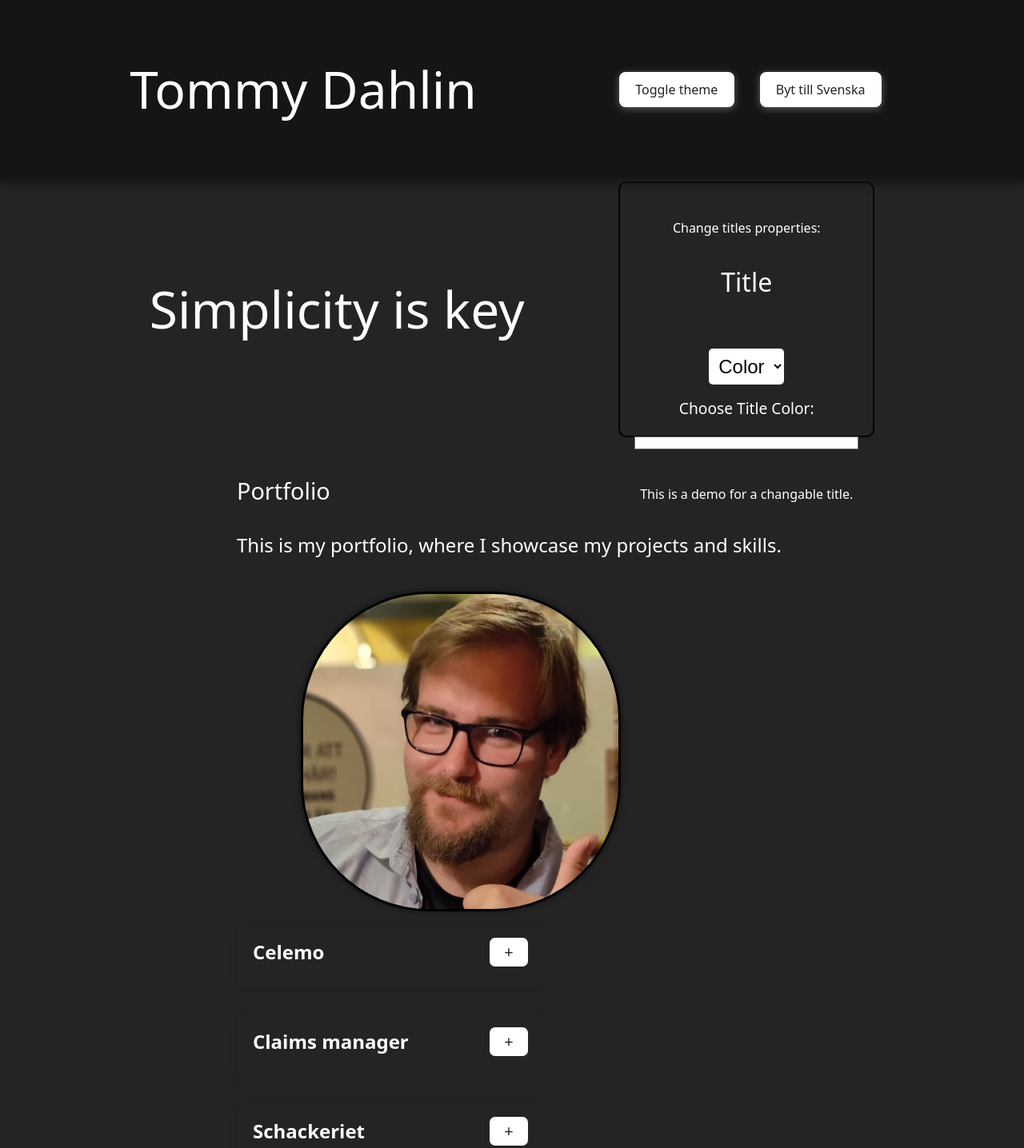
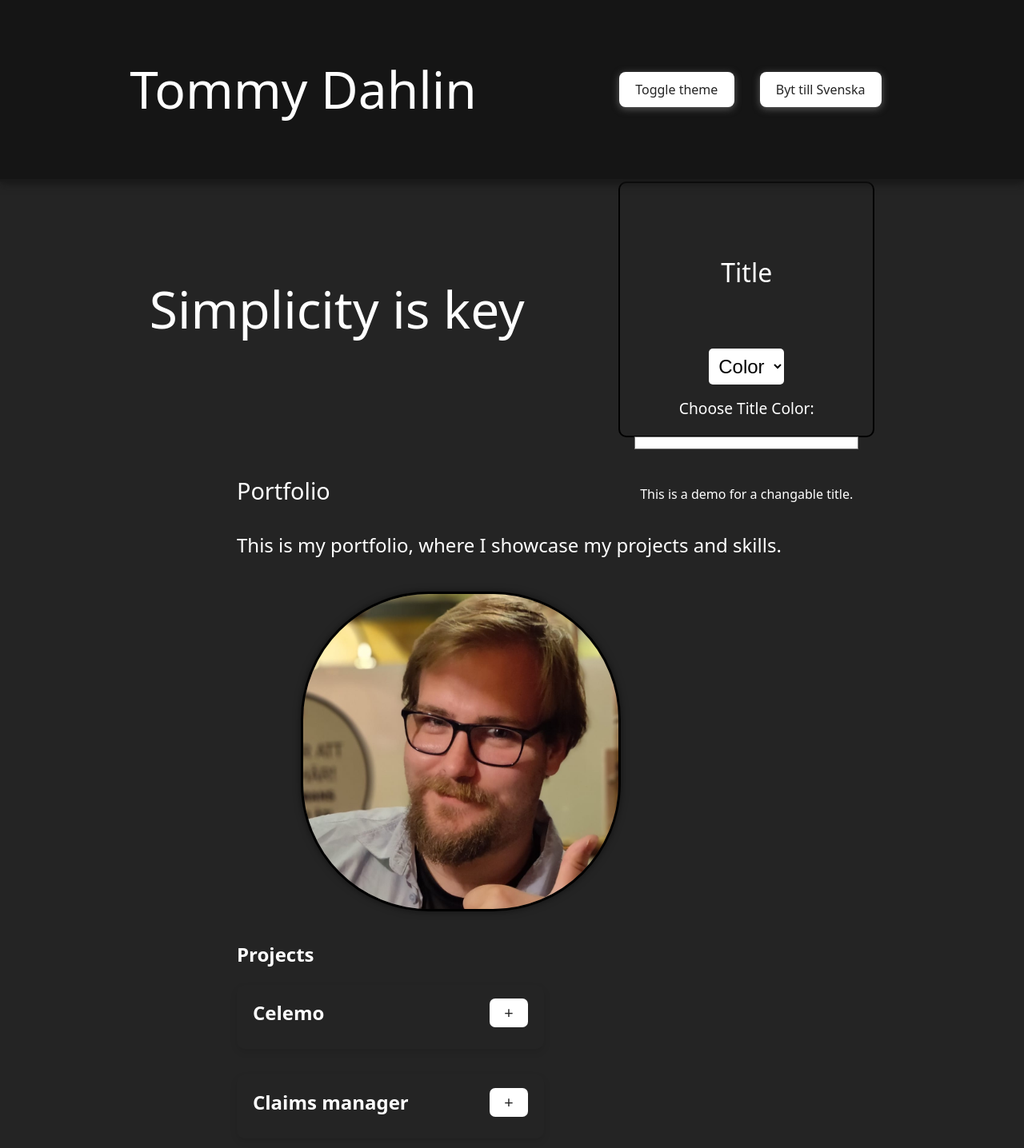
Before and after one commit to TommyDahlin/portfolio, a React (Vite) app: page / in a window 1280 px wide. Shown: the top 1436 px of the page at 80% size. Built offline with nearby package versions, Linux system fonts and the light colour scheme.

Commit message:
logging out

```diff
--- a/src/App.jsx
+++ b/src/App.jsx
@@ -49,7 +49,7 @@ function App() {
 export default App;
 const Wrapper = styled.div`
   display: flex;
-  flex-direction: row;
+  flex-direction: column;
   align-items: center;
   justify-content: space-evenly;
   width: 100%;
@@ -65,6 +65,7 @@ const TitleHolder = styled.div`
   display: flex;
   flex-direction: row;
   justify-content: space-around;
+
   align-items: center;
   padding-left: 10%; /* Use padding instead of margin */
   width: 90%; /* Adjust width to account for padding */
--- a/src/components/ChangeableTitle.jsx
+++ b/src/components/ChangeableTitle.jsx
@@ -54,7 +54,6 @@ const ChangeableTitle = () => {
     <>
         <Holder>
       <Wrapper>
-        <label htmlFor="selectable">{t("changeableTitle.label")}</label>
         <Text text="Title" size={titleSize} color={titleColor} />
         </Wrapper>
         <Wrapper>
--- a/src/components/Projects.jsx
+++ b/src/components/Projects.jsx
@@ -9,6 +9,7 @@ const Projects = () => {
   const { t } = useTranslation();
   return (
     <Holder>
+      <h2>Projects</h2>
       <ProjectPart
         title={t("projects.project1.title")}
         description={t("projects.project1.description")}
```
